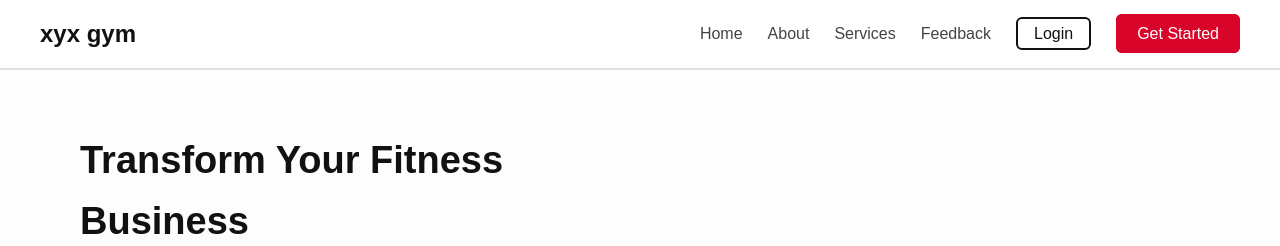
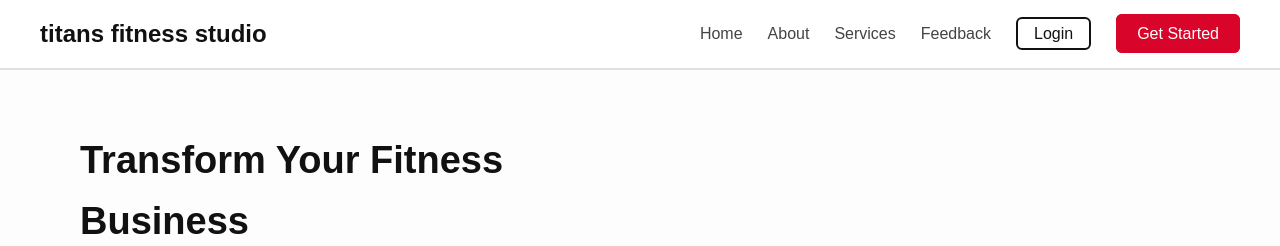
Before and after one commit to ningagaming1/html-ca, a plain HTML site: page static/index.html in a window 1280 px wide. Shown: the top 246 px of the page. Drawn offline with Linux system fonts and the light colour scheme; no server answers.

Commit message:
name fix

```diff
--- a/static/index.html
+++ b/static/index.html
@@ -3,7 +3,7 @@
 <head>
     <meta charset="UTF-8">
     <meta name="viewport" content="width=device-width, initial-scale=1.0">
-    <title>xyx gym - Management Software</title>
+    <title>titans fitness studio</title>
     <style>
         /* CSS Reset & Base Styles */
         * {
@@ -295,7 +295,7 @@
 
     <!-- Header Section -->
     <header>
-        <h1>xyx gym</h1>
+        <h1>titans fitness studio</h1>
         <nav>
             <ul>
                 <li><a href="#home">Home</a></li>
```
